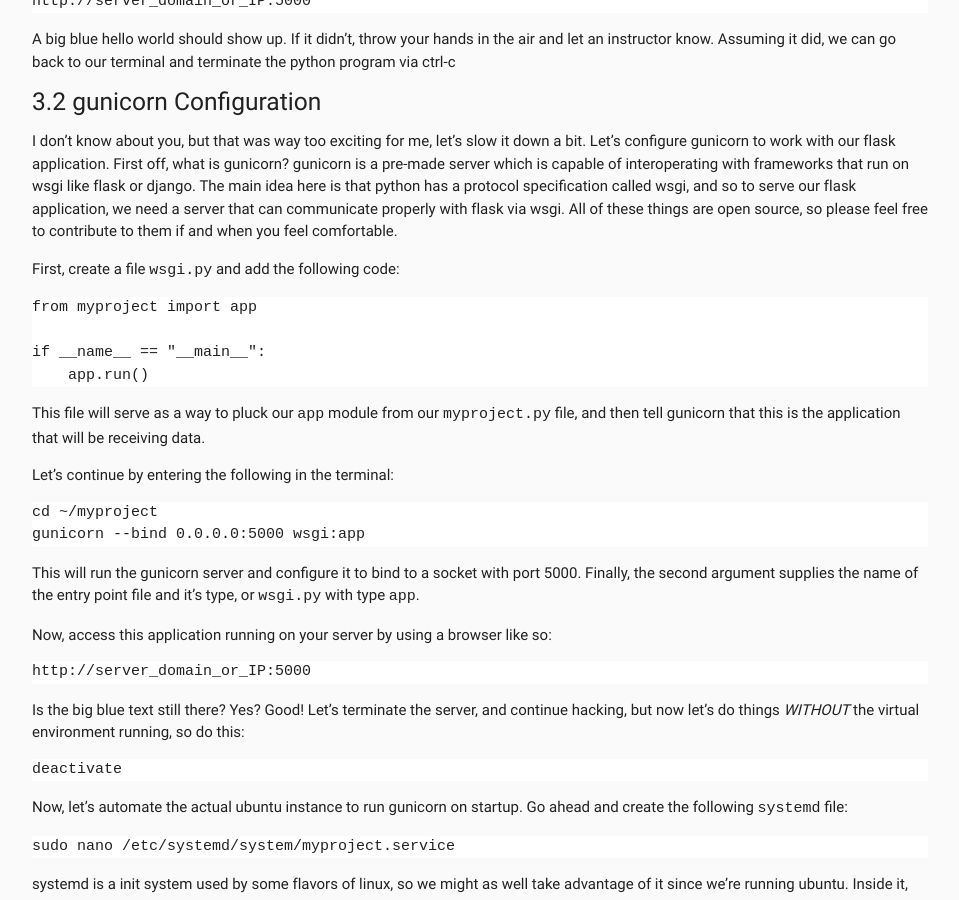
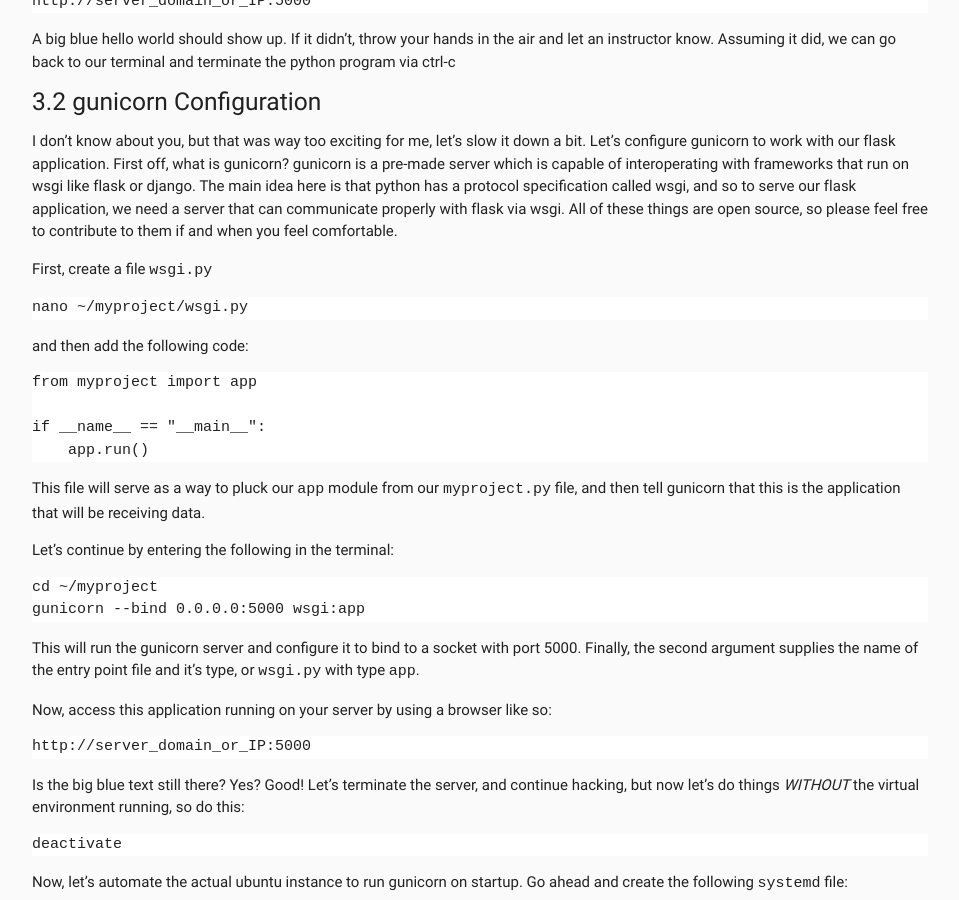
Before and after one commit to MandWdevclub/MandWdevclub.github.io, a Jekyll site: the page built from _posts/2016-08-05-Setup.md, in a window 1280 px wide and 900 px high, scrolled down 3790 px. Shown: the whole window, without its empty margins (160-1119 px from the left). Built offline with Jekyll 4.4.1, drawn with Linux system fonts in a browser that asks for light colours.

Commit message:
Update 2016-08-05-Setup.md

````diff
--- a/_posts/2016-08-05-Setup.md
+++ b/_posts/2016-08-05-Setup.md
@@ -217,7 +217,13 @@ A big blue hello world should show up. If it didn't, throw your hands in the air
 I don't know about you, but that was way too exciting for me, let's slow it down a bit. Let's configure gunicorn to work with our flask application. First off, what is gunicorn? gunicorn is a pre-made server which is capable of interoperating with frameworks that run on wsgi like flask or django. The main idea here is that python has a protocol specification called wsgi, and so to serve our flask application, we need a server that can communicate properly with flask via wsgi. All of these things are open source, so please feel free to contribute to them if and when you feel comfortable.
 
 
-First, create a file ```wsgi.py``` and add the following code:
+First, create a file ```wsgi.py```
+
+```
+nano ~/myproject/wsgi.py
+```
+
+and then add the following code:
 
 ```
 from myproject import app
````
